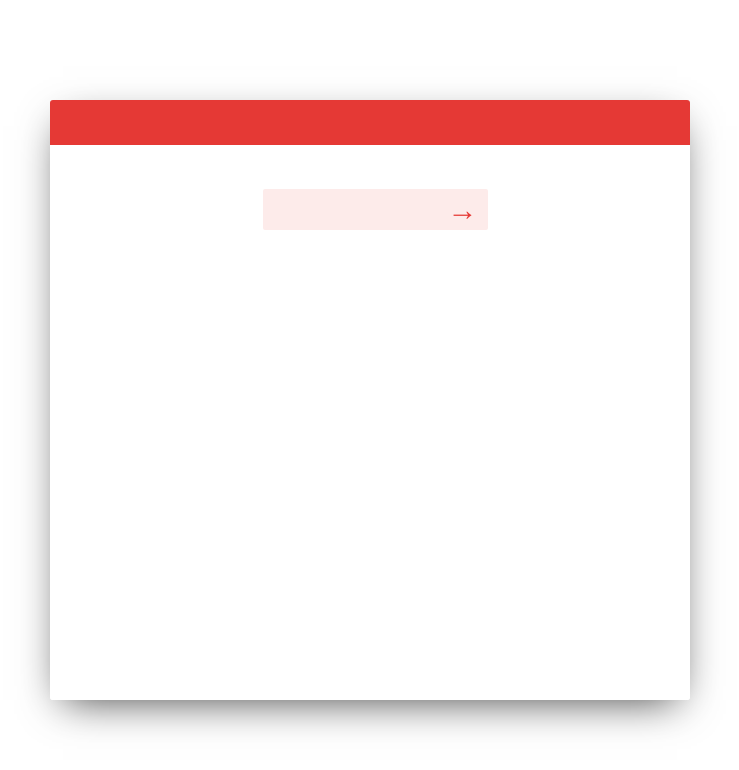
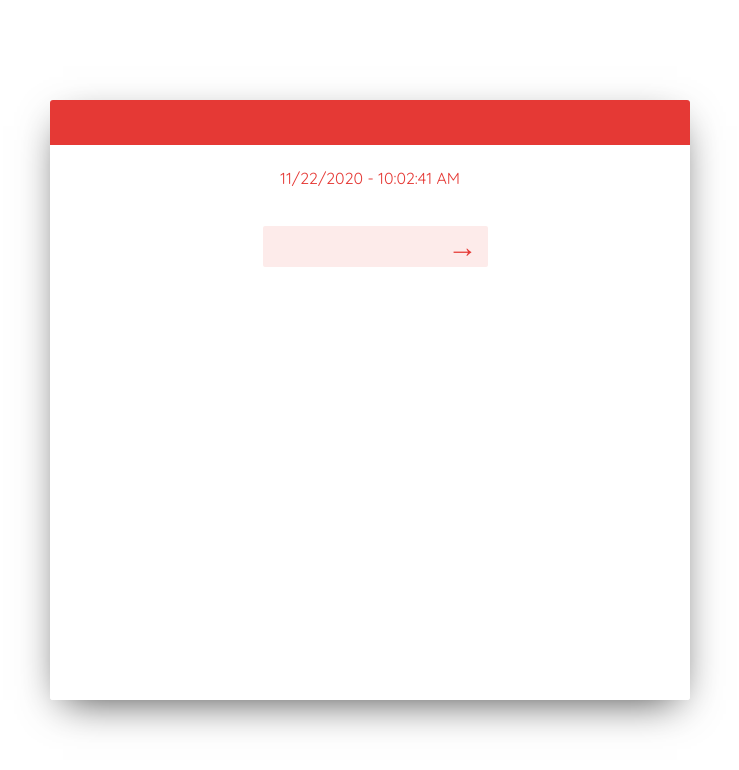
Before and after one commit to steebtom/weather-app, a React (Create React App) app: page / in a window 1280 px wide. Shown: the top 770 px of the page, without its empty margins (270-1009 px from the left). Built offline with nearby package versions, Linux system fonts and the light colour scheme.

Commit message:
finshing up, error messages removal

```diff
--- /dev/null
+++ b/src/components/datetime/datetime.component.jsx
@@ -0,0 +1,16 @@
+import React from "react";
+
+
+
+const Datatime = () => {
+
+    const date = new Date;
+
+    return(
+        <div className="date-time">
+            {`${date.toLocaleDateString()} - ${date.toLocaleTimeString()}`}
+        </div>
+    )
+}
+
+export default Datatime;
--- a/src/components/main/main.component.jsx
+++ b/src/components/main/main.component.jsx
@@ -8,6 +8,7 @@ import Content from "../content/content.component";
 import Weathersearch from "../weathersearch/weathersearch.component";
 import Weatherdata from "../weatherdata/weatherdata.component";
 import Error from "../error/error.component";
+import Datetime from "../datetime/datetime.component"
 
 
 const API_KEY = "3352729149c73266f5d23bbd95bca84d";
@@ -31,6 +32,7 @@ const Main = () => {
         const response = await request;
         setWeather(response.data.main);
         setCity(response.data.name);
+        setError(null);
 
     }
     weather && console.log(weather);
@@ -40,6 +42,7 @@ const Main = () => {
         <div className="main">
             <Header/>
             <Content>
+                <Datetime/>
                 <Context.Provider value={{ api_call, weather, city }} >
                     <Weathersearch/>
                     { weather && <Weatherdata/> }
```
